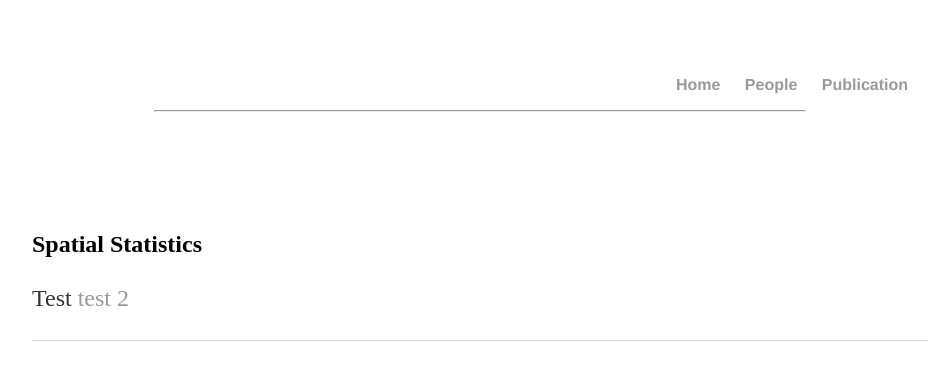
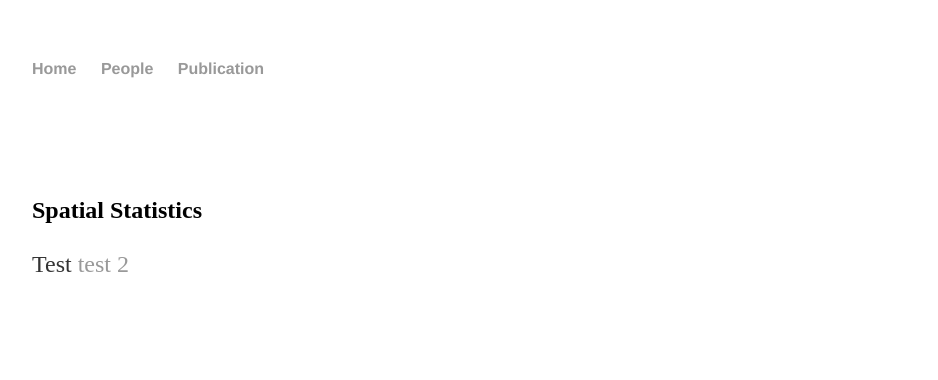
Before and after one commit to starestar/limcstat.github.io, a Jekyll site: the page built from index.html, in a window 1280 px wide. Shown: the top 380 px of the page, without its empty margins (160-1098 px from the left). Built offline with Jekyll 4.4.1, drawn with Linux system fonts in a browser that asks for light colours.

Commit message:
Update default.html

```diff
--- a/_layouts/default.html
+++ b/_layouts/default.html
@@ -4,11 +4,7 @@
 			<title>{{ page.title }}</title>
 			<!-- link to main stylesheet -->
 			<link rel="stylesheet" type="text/css" href="/css/main.css">
-			<style>
-				nav {
-					float:right;
-				}
-			</style>
+
 
 		</head>
 		<body>
@@ -21,19 +17,20 @@
 
 	    		</ul>
 			</nav>
-			<hr width="650" align="center">
+
 			<div class="container">
 
 			{{ content }}
 
 			</div><!-- /.container -->
-			<footer>
-	    		<ul>
+			<!--<footer>
+	    		<ul> -->
 				<!--
 	        		<li><a href="mailto:hankquinlanhub@gmail.com">email</a></li>
 	        		<li><a href="https://github.com/hankquinlan">github.com/hankquinlan</a></li>
                                 -->
-				</ul>
+			<!--	</ul>
 			</footer>
+                         -->
 		</body>
 	</html>
```
